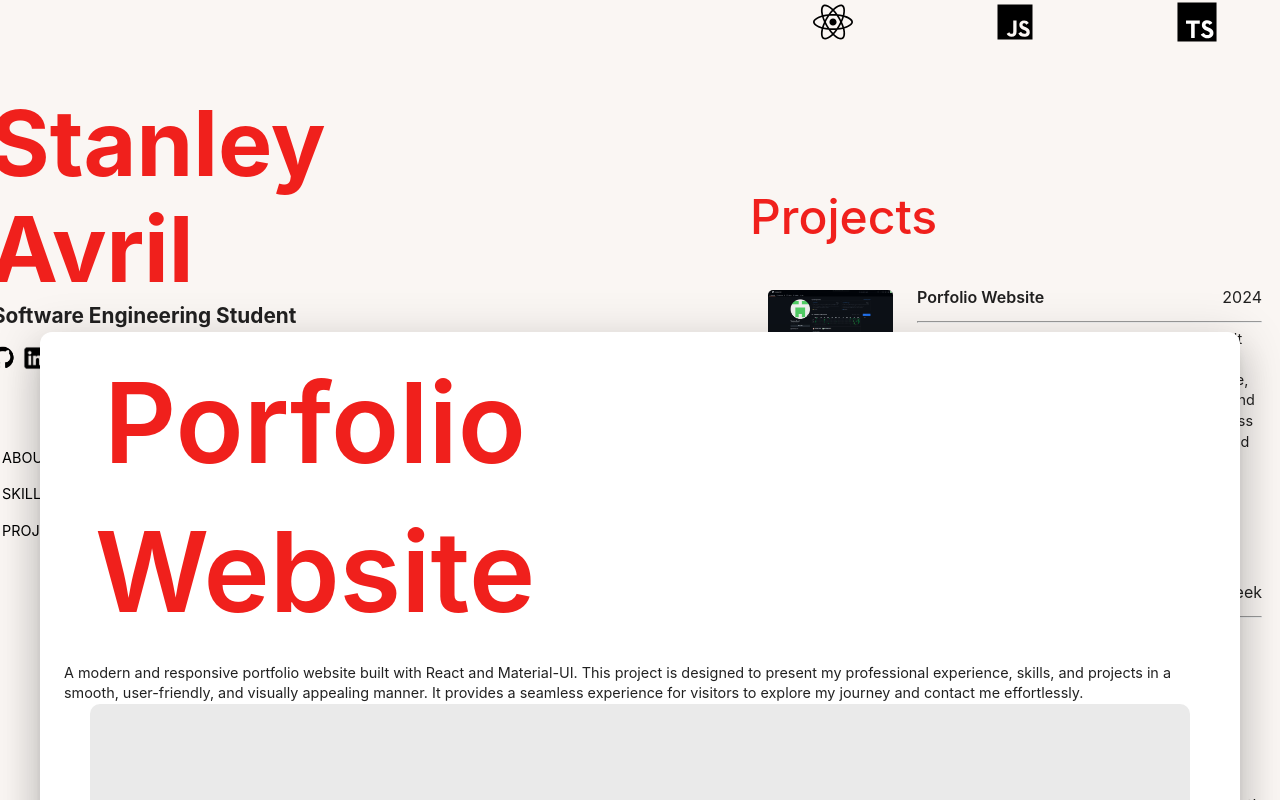
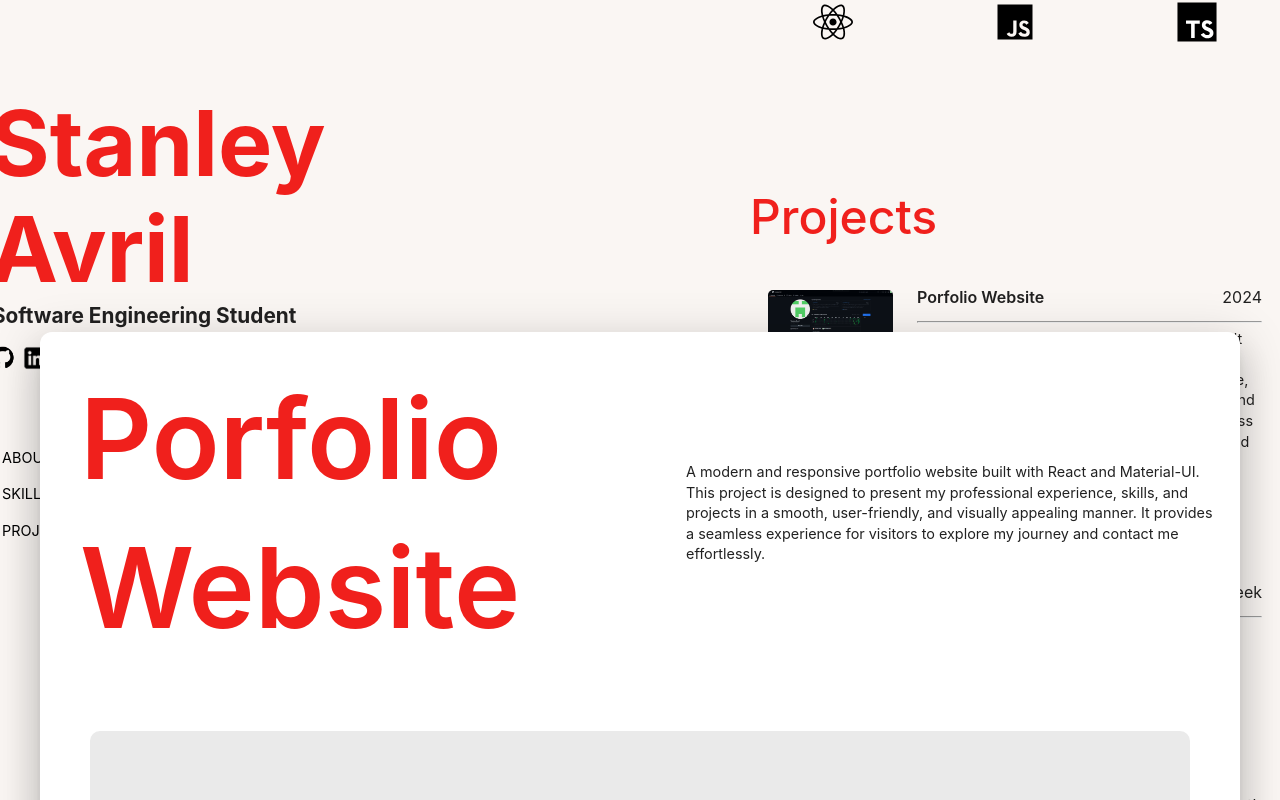
Before and after one commit to stanleyavril123/myPortfolio, a React (Create React App) app: page / in a window 1280 px wide. Both pictures are taken after a click on the element 1015 px from the left and 1102 px from the top of the page. Shown: the part 702-1502 px from the top of the page. Built offline with nearby package versions, Linux system fonts and the light colour scheme; a web font is replaced by a local one.

Commit message:
project window small changes

```diff
--- a/src/components/ProjectWindow.jsx
+++ b/src/components/ProjectWindow.jsx
@@ -51,20 +51,34 @@ const ProjectWindow = ({ openWindow, handleClose, selectedProject }) => {
         },
       }}
     >
+      <Box
+        sx={{
+          display: "flex",
+          justifyContent: "space-between",
+          alignItems: "center",
+          padding: 2,
+          marginBottom: 2,
+        }}
+      >
         <DialogTitle
           variant="h5"
           sx={{
             maxWidth: "550px",
             wordWrap: "break-word",
-          textAlign: "center",
             whiteSpace: "normal",
             overflow: "hidden",
+            margin: 0,
           }}
         >
           {selectedProject.title}
         </DialogTitle>
+
+        <Typography variant="body2" sx={{ marginLeft: 10 }}>
+          {selectedProject.description}
+        </Typography>
+      </Box>
+
       <DialogContent>
-        <Typography variant="body2">{selectedProject.description}</Typography>
         <Box
           sx={{
             display: "flex",
--- a/src/data.json
+++ b/src/data.json
@@ -4,7 +4,7 @@
       "title": "Porfolio Website",
       "description": "A modern and responsive portfolio website built with React and Material-UI. This project is designed to present my professional experience, skills, and projects in a smooth, user-friendly, and visually appealing manner. It provides a seamless experience for visitors to explore my journey and contact me effortlessly.",
       "date": "2024",
-      "languages": ["Python", "Java", "Javascript", "PHP"],
+      "languages": ["React","Javascript", "MUI"],
       "cover": "test2.png",
       "images": ["test3.png", "test.png"]
     },
```
Lines whose indentation alone changed are shown as unchanged.
